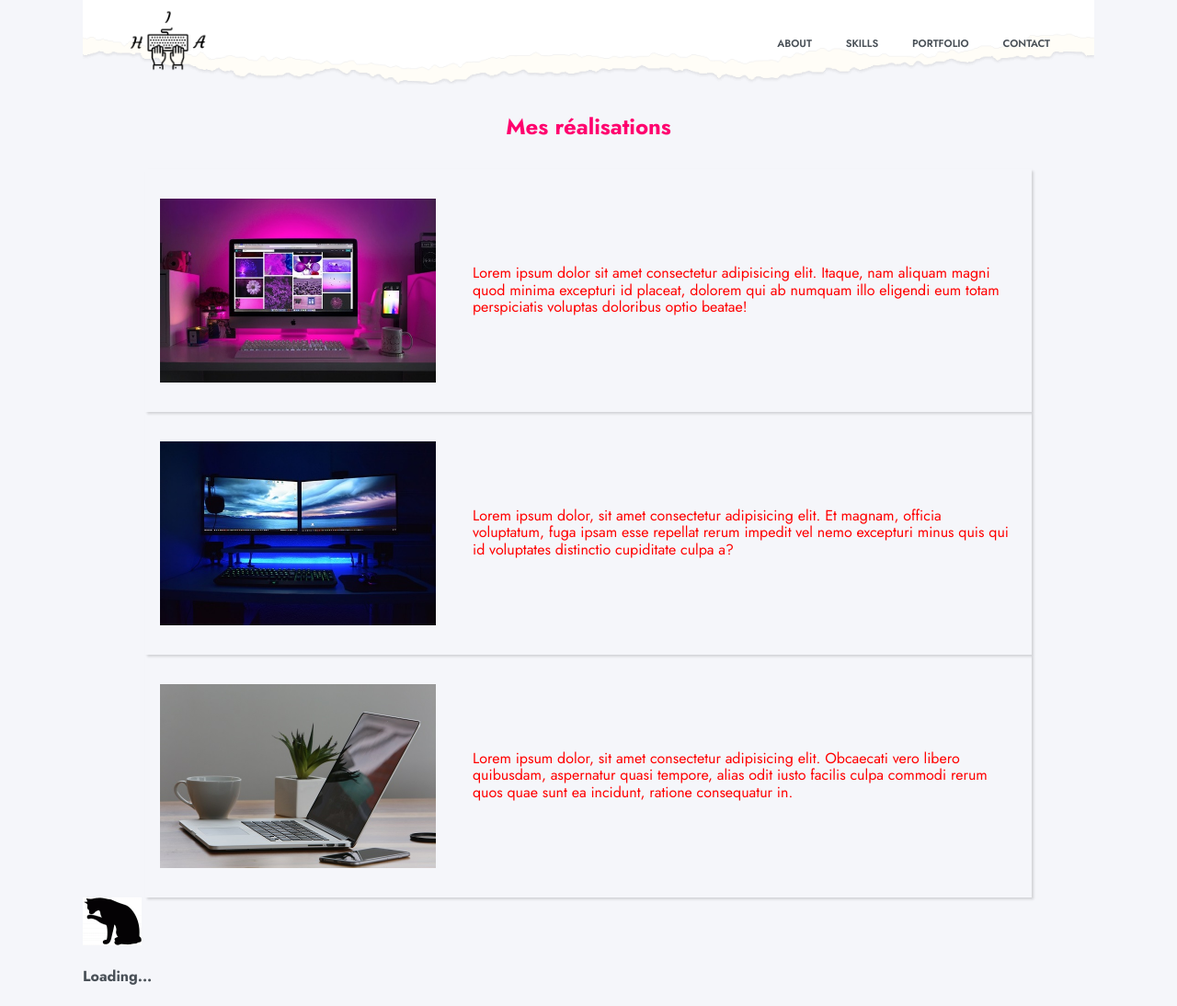
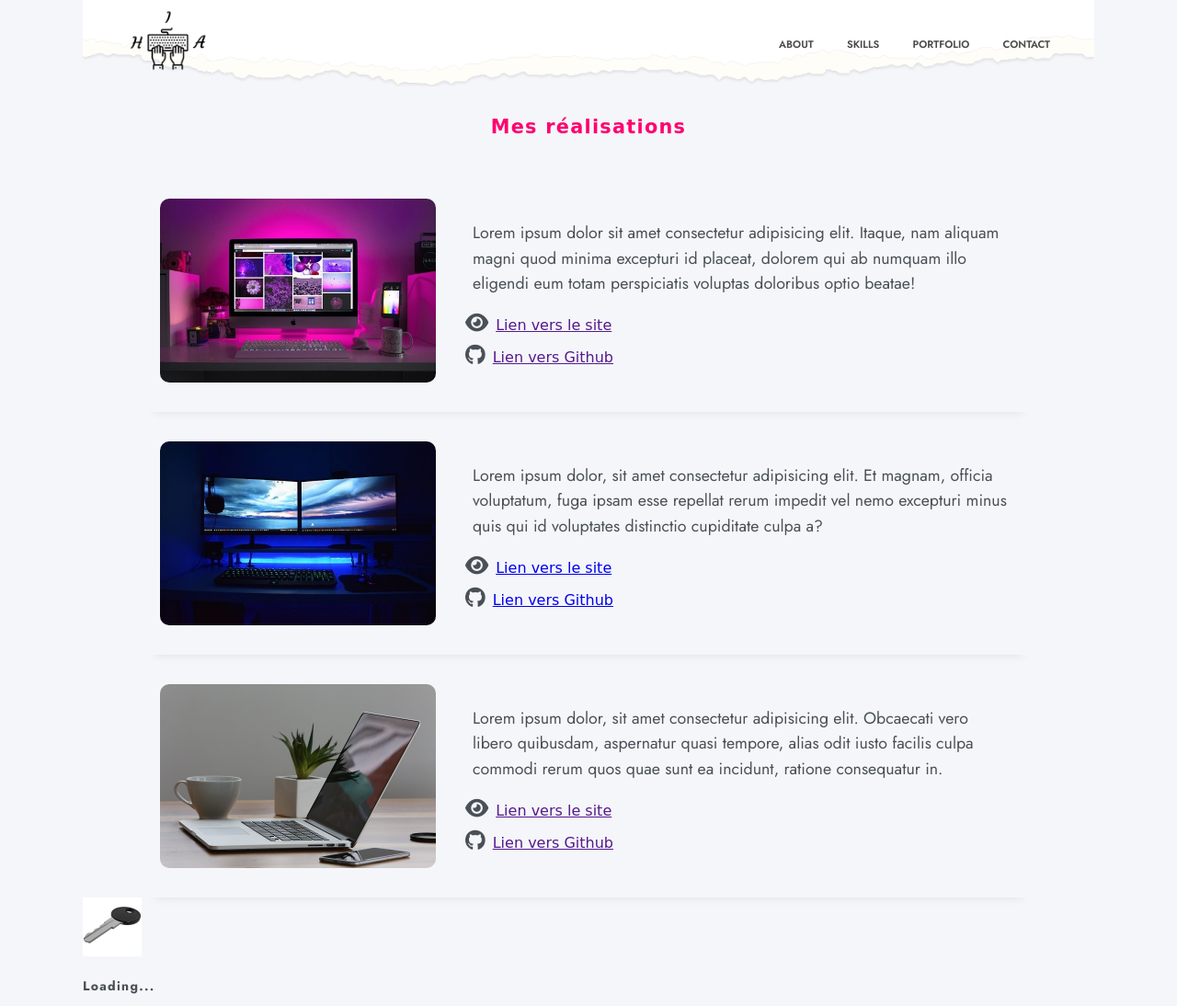
Before and after one commit to ismailo-git/portfolio, a PHP site: page /portfolio.html in a window 1280 px wide. Shown: the whole page at 92% size. Before the commit the page ends 1071 px from the top, so only its background shows below. Run offline with PHP 8.4, Linux system fonts and the light colour scheme; some libraries are stand-ins or nearby versions.

Commit message:
update portfolio section

```diff
--- a/css/style.css
+++ b/css/style.css
@@ -19,9 +19,10 @@ html {
 body {
   color: var(--text-color);
   margin: 0;
-  font-size: 16px;
+  font-size: 0.875rem;
   font-family: 'Jost', sans-serif;
   background-color: #f5f6fa;
+  line-height: 1.5;
 
 }
 
@@ -378,11 +379,24 @@ html.is-animating .transition-fade {
   opacity: 0;
 }
 
+h1,
+h2,
+h3,
+h4 {
+
+  letter-spacing: 0.08rem ;
+  line-height: 1.25;
+  margin-bottom: 0.75rem;
+
+}
+
 .heading {
 
   color: #ff006e;
   text-align: center;
   margin: 2rem 0;
+  font-family: cursive;
+  font-size: 1.3rem;
 }
 
 .container {
@@ -409,7 +423,7 @@ html.is-animating .transition-fade {
 .header .navbar a {
 
 	margin-left: 2rem;
-	color: #495057;
+	color: #4b4b4b;
 	text-transform: uppercase;
 	font-size: .7rem;
 	font-weight: 600;
@@ -492,7 +515,7 @@ html.is-animating .transition-fade {
 }
 .portfolio .row{
 
-  box-shadow: rgba(0, 0, 0, 0.15) 1.95px 1.95px 2.6px;
+  box-shadow: rgba(33, 35, 38, 0.1) 0px 10px 10px -10px;
   margin: 2rem 0;
   padding: 2rem 1rem;
   display: flex;
@@ -507,26 +530,53 @@ html.is-animating .transition-fade {
 
 }
 
-.portfolio .row:hover {
+.portfolio .row {
 
-  will-change: transform;
+  /* will-change: transform; */
   /* transform: perspective(1000px) rotateX(4.80deg) rotateY(10.23deg) scale3d(1.05, 1.05, 1.05); */
 }
 
 .portfolio img {
 
   width: 300px;
+  border-radius: 10px;
 }
 
 .portfolio .content {
 
    max-width: 600px;
+   line-height: 1.6;
 }
 
 .portfolio .content p {
 
   padding: 0rem 0.5rem;
-  color: red;
+  font-size: 1.110rem;
+  line-height: 1.55;
+
+}
+
+.portfolio-icons {
+
+  display: flex;
+  flex-direction: column;
+
+
+}
+
+.portfolio-icons a {
+
+  display: inline-block;
+  margin-bottom: 0.5rem;
+  font-size: 1rem;
+  text-decoration: underline;
+  font-family: cursive;
+}
+.portfolio-icons i {
+
+  margin-right: 0.5rem;
+  font-size: 1.4rem;
+  color: #495057;
 }
 
 /* End Portfolio
--- a/portfolio.html
+++ b/portfolio.html
@@ -25,26 +25,36 @@
 		</header>
 		<main id="swup" class="transition-fade">
 			<section class="portfolio" id="porfolio">
-				<div class="heading">
-					<h2>Mes réalisations</h2>
-				</div>
+				<h3 class="heading">Mes réalisations</h3>
 				<div class="portfolio-content">
 					<div class="row">
 						<img src="imgs/port2.jpg" alt="">
 						<div class="content">
 							<p>Lorem ipsum dolor sit amet consectetur adipisicing elit. Itaque, nam aliquam magni quod minima excepturi id placeat, dolorem qui ab numquam illo eligendi eum totam perspiciatis voluptas doloribus optio beatae!</p>
+							<div class="portfolio-icons">
+								<a href=""><i class="fa-solid fa-eye"></i>Lien vers le site</a>
+								<a href=""><i class="fa-brands fa-github"></i>Lien vers Github</a>
+							</div>
 						</div>
 					</div>
 					<div class="row">
 						<img src="imgs/port3.jpg" alt="">
 						<div class="content">
 							<p>Lorem ipsum dolor, sit amet consectetur adipisicing elit. Et magnam, officia voluptatum, fuga ipsam esse repellat rerum impedit vel nemo excepturi minus quis qui id voluptates distinctio cupiditate culpa a?</p>
+							<div class="portfolio-icons">
+								<a href="#"><i class="fa-solid fa-eye"></i>Lien vers le site</a>
+								<a href="#"><i class="fa-brands fa-github"></i>Lien vers Github</a>
+							</div>
 						</div>
 					</div>
 					<div class="row">
 						<img src="imgs/port7.jpg" alt="">
 						<div class="content">
 							<p>Lorem ipsum dolor, sit amet consectetur adipisicing elit. Obcaecati vero libero quibusdam, aspernatur quasi tempore, alias odit iusto facilis culpa commodi rerum quos quae sunt ea incidunt, ratione consequatur in.</p>
+							<div class="portfolio-icons">
+								<a href=""><i class="fa-solid fa-eye"></i>Lien vers le site</a>
+								<a href=""><i class="fa-brands fa-github"></i>Lien vers Github</a>
+							</div>
 						</div>
 					</div>
 				</div>
```
Also changed, not shown: other parts of css/style.css (+38 -7 lines), skills.html (+10 -10 lines), imgs/githubp.png (added), imgs/internet.png (added), imgs/loader.gif.
